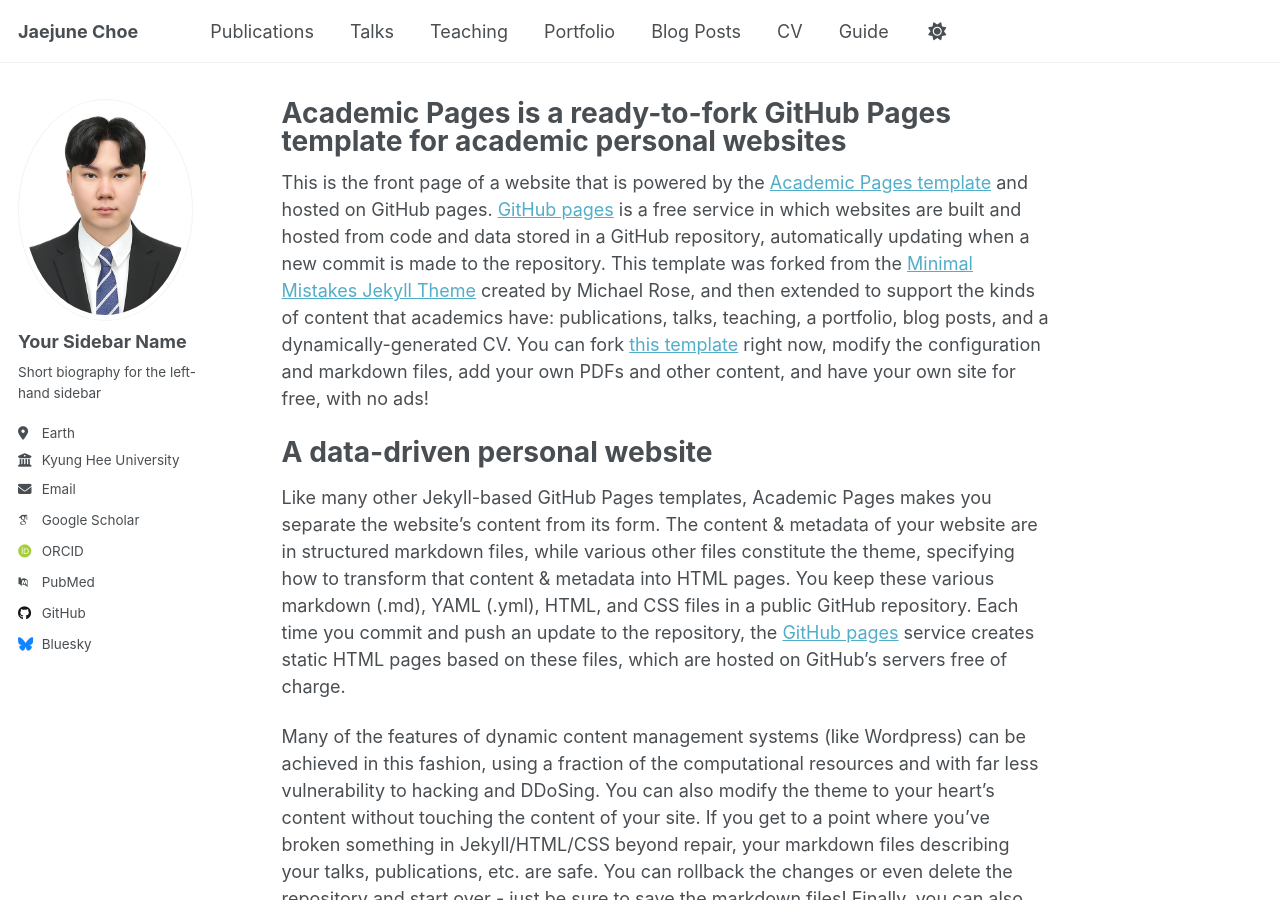
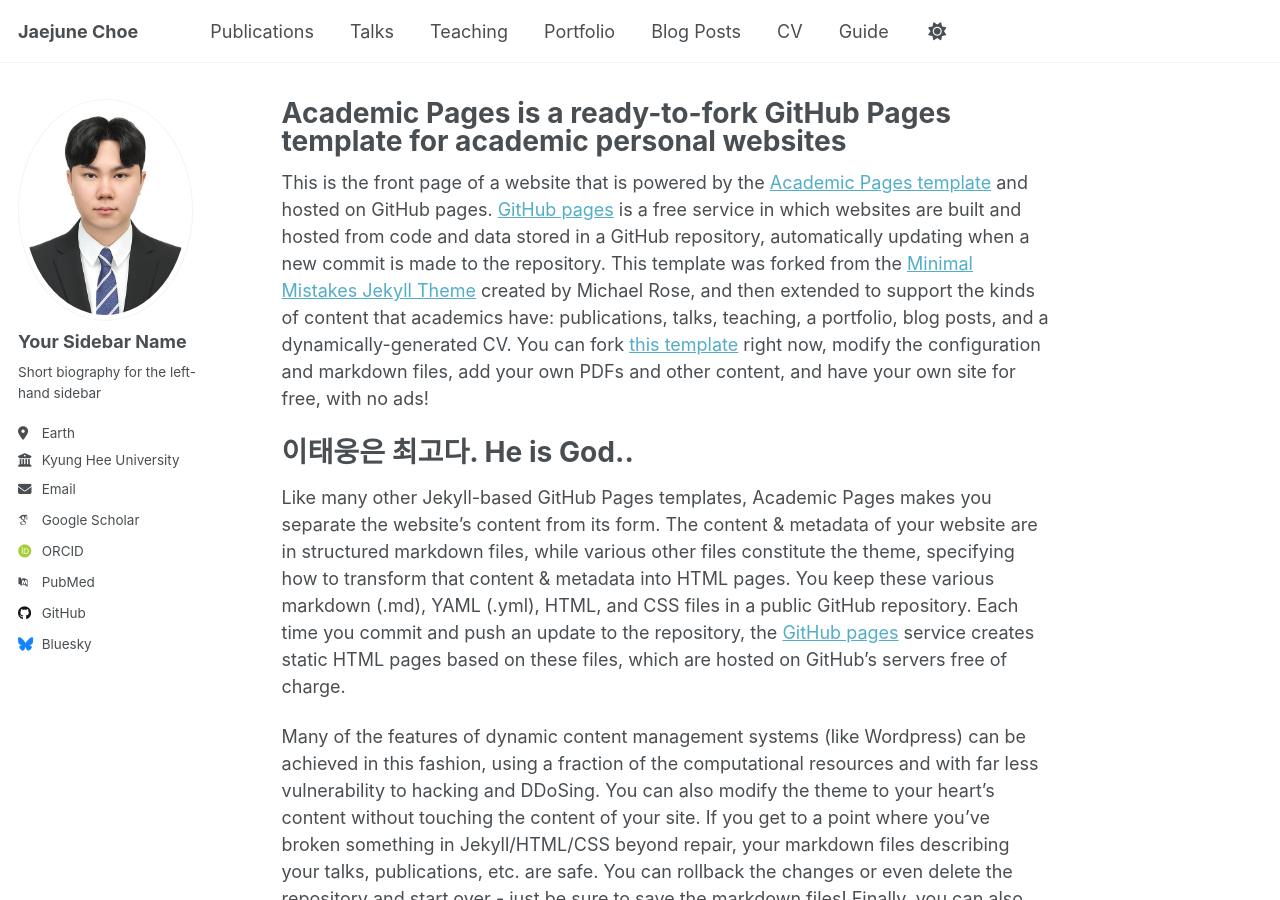
Before and after one commit to jaejunchoe/jaejunchoe.github.io, a Jekyll site: the page built from _pages/about.md, in a window 1280 px wide and 900 px high. Built offline with Jekyll 4.4.1, drawn with Linux system fonts in a browser that asks for light colours; some web fonts are replaced.

Commit message:
Initial commit

```diff
--- a/_pages/about.md
+++ b/_pages/about.md
@@ -9,7 +9,7 @@ redirect_from:
 
 This is the front page of a website that is powered by the [Academic Pages template](https://github.com/academicpages/academicpages.github.io) and hosted on GitHub pages. [GitHub pages](https://pages.github.com) is a free service in which websites are built and hosted from code and data stored in a GitHub repository, automatically updating when a new commit is made to the repository. This template was forked from the [Minimal Mistakes Jekyll Theme](https://mmistakes.github.io/minimal-mistakes/) created by Michael Rose, and then extended to support the kinds of content that academics have: publications, talks, teaching, a portfolio, blog posts, and a dynamically-generated CV. You can fork [this template](https://github.com/academicpages/academicpages.github.io) right now, modify the configuration and markdown files, add your own PDFs and other content, and have your own site for free, with no ads!
 
-A data-driven personal website
+이태웅은 최고다. He is God..
 ======
 Like many other Jekyll-based GitHub Pages templates, Academic Pages makes you separate the website's content from its form. The content & metadata of your website are in structured markdown files, while various other files constitute the theme, specifying how to transform that content & metadata into HTML pages. You keep these various markdown (.md), YAML (.yml), HTML, and CSS files in a public GitHub repository. Each time you commit and push an update to the repository, the [GitHub pages](https://pages.github.com/) service creates static HTML pages based on these files, which are hosted on GitHub's servers free of charge.
 
```
